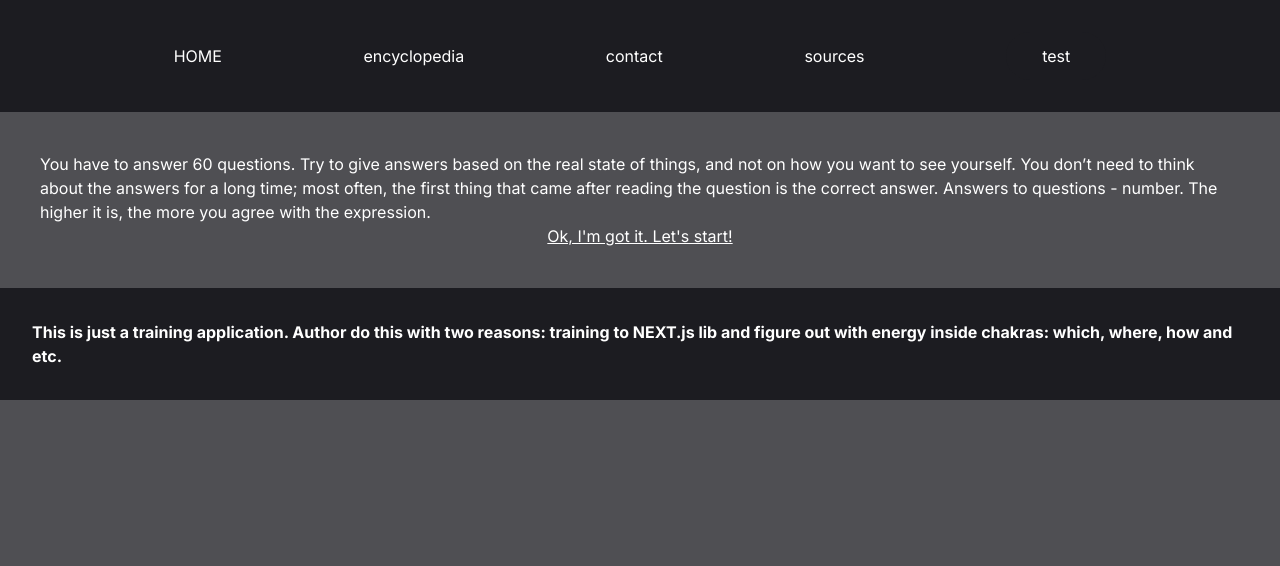
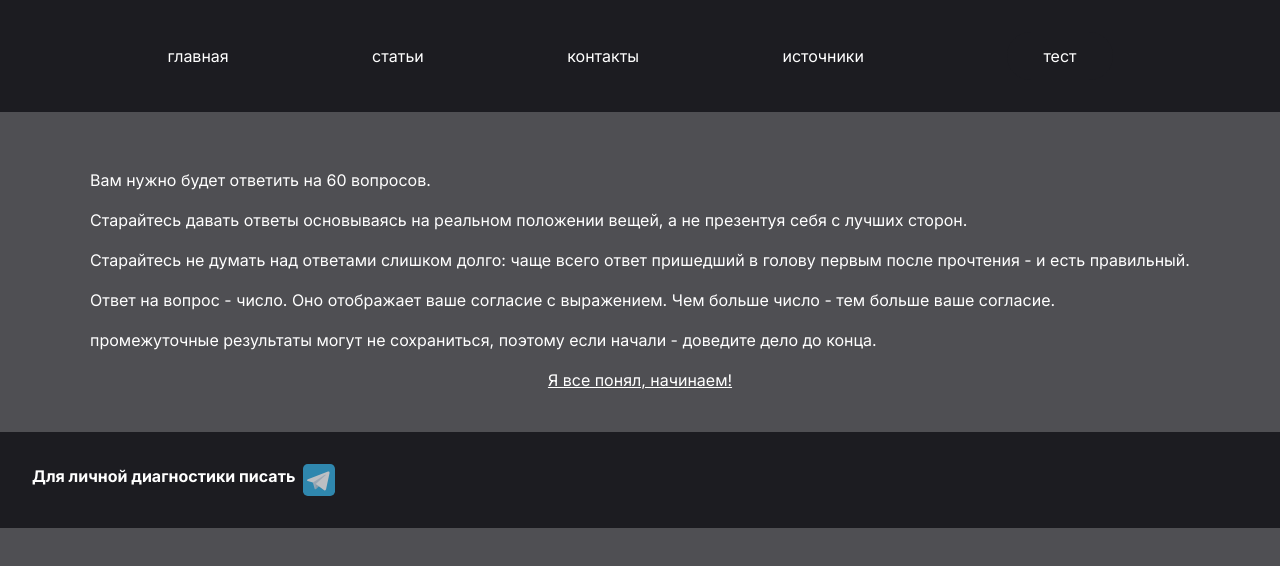
Before and after one commit to milashkina/chakras-energy, a Next.js app: page /test/1234567 in a window 1280 px wide. Shown: the top 566 px of the page. Built offline with nearby package versions, Linux system fonts and the light colour scheme.

Commit message:
add rus and eng data-test file

```diff
--- a/src/app/components/footer.tsx
+++ b/src/app/components/footer.tsx
@@ -1,7 +1,18 @@
 import globalStyle from "@/app/globalStyle.module.css";
+import Link from "next/link";
+import Image from "next/image";
+import TG from "../data/img/svg/telegram-svgrepo-com.svg"
 
 export default function Footer() {
     return <footer className={`${globalStyle.footer} p-8 font-bold`}>
-        <span>This is just a training application. Author do this with two reasons: training to NEXT.js lib and figure out with energy inside chakras: which, where, how and etc.</span>
+        <div className={`flex flex-row gap-2 align-baseline`}>Для личной диагностики писать
+            <Link href={"https://t.me/Flora_rami"} target={"_blank"} >
+                <Image
+                    src={TG}
+                    alt={'icon click write telegram'}
+                    className={`animate-pulse`}
+                    width={32}
+                    height={32}
+                /></Link></div>
     </footer>
 }
--- a/src/app/components/header.tsx
+++ b/src/app/components/header.tsx
@@ -3,21 +3,21 @@ import globalStyle from "@/app/globalStyle.module.css";
 
 
 export default function Header () {
-    return <header className={`${globalStyle.header} flex justify-evenly items-center p-8`}>
+    return <header className={`${globalStyle.header} flex justify-evenly items-center p-8 gap-2`}>
         <div>
-            <Link href={'/'}>HOME</Link>
+            <Link href={'/'}>главная</Link>
         </div>
             <div>
-                <Link href={'/encyclopedia'} className={'hover:text-indigo-500'}>encyclopedia</Link>
+                <Link href={'/encyclopedia'} className={'hover:text-indigo-500'}>статьи</Link>
             </div>
             <div>
-                <Link href={'/contact'} className={'hover:text-indigo-500'}>contact</Link>
+                <Link href={'/contact'} className={'hover:text-indigo-500'}>контакты</Link>
             </div>
             <div>
-                <Link href={'/sources'} className={'hover:text-indigo-500'}>sources</Link>
+                <Link href={'/sources'} className={'hover:text-indigo-500'}>источники</Link>
             </div>
             <Link href={`/test/1234567`}>
-                <button className={`${globalStyle.btn}`}>test</button>
+                <button className={`${globalStyle.btn}`}>тест</button>
             </Link>
             </header>
 }
--- a/src/app/data/data-info-rus.json
+++ b/src/app/data/data-info-rus.json
@@ -28,7 +28,7 @@
   {
     "_id": 5,
     "sound": "Соль; ХАМ",
-    "name": "Вишудха; Throat or Vishuddha" ,
+    "name": "Вишудха" ,
     "sanskrit": "очищение",
     "color": "голубой",
     "sense": "самовыражение, творчество",
--- a/src/app/encyclopedia/page.tsx
+++ b/src/app/encyclopedia/page.tsx
@@ -13,22 +13,22 @@ const Page: FC = (): JSX.Element => {
 
     return (
         <section>
-        <div className={`p-8 text-center`}>The seven Major Chakras:</div>
+        <div className={`p-8 text-center`}>Семь основных энергетических центров - чакр:</div>
         <div className={`${globalStyle.infoSection} p-4 m-6 flex items-center justify-center gap-8`}>
             <ul>
                 {info && info.map((elem, key) => <li className={`p-2`} key={key}>{elem.name}</li>)}
             </ul>
             <Image src={Reiki && Reiki.src} height={105} width={200} alt={"info-graphic"} />
         </div>
-        <div className={`flex flex-col flex-start items-center p-8 gap-10`}>
+        <div className={`flex flex-col flex-start items-stretch p-8 gap-10`}>
             {info && info.map((elem) =>
-                <div className={`flex flex-col gap-2 justify-evenly items-center`} data-info={elem} key={elem._id}>
-                    <div>{elem.sound}</div>
-                    <div className={`flex gap-2 items-center`}>
-                        <div>
+                <div className={`flex flex-col gap-2 justify-evenly items-start`} data-info={elem} key={elem._id}>
+                    <div className={`self-center`}>{elem.sound}</div>
+                    <div className={`flex flex-row gap-8 items-center`}>
+                        <div >
                             <Image src={'/'+elem.mandala} alt={elem.name} className={`${globalStyle.frame}`} width={95} height={95}/>
                         </div>
-                        <div>
+                        <div >
                             <div className={`font-light`}><span className={`font-bold`}>Название:</span> {elem.name}</div>
                             <div className={`font-light`}><span className={`font-bold`}>Перевод с санскрита:</span> {elem.sanskrit}</div>
                             <div className={`font-light`}><span className={`font-bold`}>Цвет:</span> {elem.color}</div>
--- a/src/app/globalStyle.module.css
+++ b/src/app/globalStyle.module.css
@@ -20,3 +20,6 @@
     min-width: 90px;
     min-height: 90px;
 }
+.frameText {
+    width: 80%
+}
--- a/src/app/page.tsx
+++ b/src/app/page.tsx
@@ -2,11 +2,13 @@ import Link from "next/link";
 
 export default function Home() {
   return (
-    <main className="flex min-h-screen flex-col items-center justify-between p-24">
-      On this site you can explore the universe inside yourself.
-      Look at <Link href={'/encyclopedia'} className={'underline hover:decoration-indigo-500 '}>Encyclopedia</Link> for more information about energies centers.
-        After you can take the <Link href={'/test'} className={'underline hover:decoration-indigo-500'}>test</Link> about your condition. You can evaluate the lead energy center in your body. And, witch is more important, find out empty center.
-        If some practical is new for you try to find out helpful Link inside the <Link href={'/sources'} className={'underline hover:decoration-indigo-500'}>sources</Link>
+    <main className=" p-24">
+        <ul>
+            <li className={'p-2'}>На этом сайте вы можете исследовать вселенную внутри себя.</li>
+            <li className={'p-2'}>Загляни в <Link href={'/encyclopedia'} className={'underline hover:decoration-indigo-500 '}>энциклопедию</Link> для получения знаний по энергетическим центрам.</li>
+            <li className={'p-2'}>После, вы можете пройти <Link href={'/test'} className={'underline hover:decoration-indigo-500'}>тест</Link> чтобы визуализировать свое текущее состояние. Вы можете выяснить свой ведущий центр в вашем теле. И, что не менее важно, найти опустошенные центры. Те, что нуждаются в вашем внимании.</li>
+            <li className={'p-2'}>В разделе <Link href={'/sources'} className={'underline hover:decoration-indigo-500'}>статьи</Link> вы найдете полезные техники для центров, чтобы вернуть им циркуляцию энергии.</li>
+        </ul>
     </main>
   );
 }
--- a/src/app/test/[id]/page.tsx
+++ b/src/app/test/[id]/page.tsx
@@ -1,7 +1,7 @@
 "use client"
 import Link from "next/link";
 import {useMemo, useState} from "react";
-import dataQuestions from "@/app/data/data-questions.json";
+import dataQuestions from "@/app/data/data-questions-eng.json";
 import {nanoid} from "nanoid";
 
 type Props = {
@@ -23,12 +23,22 @@ export default function TestPage ({params}: Props) {
             <form className="flex flex-col items-center justify-between p-10">
                 {!isStart &&
                   <div className="flex flex-col items-center justify-between">
-                    <span> You have to answer 60 questions. Try to give answers based on the real state of things, and not on how you want to see yourself. You don’t need to think about the answers for a long time; most often, the first thing that came after reading the question is the correct answer. Answers to questions - number. The higher it is, the more you agree with the expression. </span>
-                    <Link href={`${params.id}/1`} className={`underline hover:decoration-indigo-500`}>Ok, I&#39;m got it. Let&#39;s start!</Link>
+                    <ul className={`p-2`}>
+                      <li className={`p-2`}> Вам нужно будет ответить на 60 вопросов.</li>
+                      <li className={`p-2`}>Старайтесь давать ответы основываясь на реальном
+                        положении вещей, а не презентуя себя с лучших сторон.</li>
+                      <li className={`p-2`}>Старайтесь не думать над ответами слишком
+                        долго: чаще всего ответ пришедший в голову первым после прочтения - и есть правильный.</li>
+                      <li className={`p-2`}> Ответ на
+                        вопрос - число. Оно отображает ваше согласие с выражением. Чем больше число - тем больше ваше
+                        согласие.</li>
+                      <li className={`p-2`}>промежуточные результаты могут не сохраниться, поэтому если начали - доведите дело до конца.</li>
+                    </ul>
+                      <Link href={`${params.id}/1`} className={'underline hover:decoration-indigo-500'}>Я все понял, начинаем!</Link>
                   </div>
                 }
                 {isFinish &&
-                  <Link href={'/resul'}>check result</Link>
+                  <Link href={'/resul'}>Результаты</Link>
                 }
             </form>
     )
```
Also changed, not shown: src/app/data/data-questions-rus.json (added, +56 -0 lines), src/app/data/data-questions-eng.json (renamed from src/app/data/data-questions.json), src/app/data/img/svg/home-svgrepo-com.svg (added), src/app/data/img/svg/telegram-svgrepo-com.svg (added).
